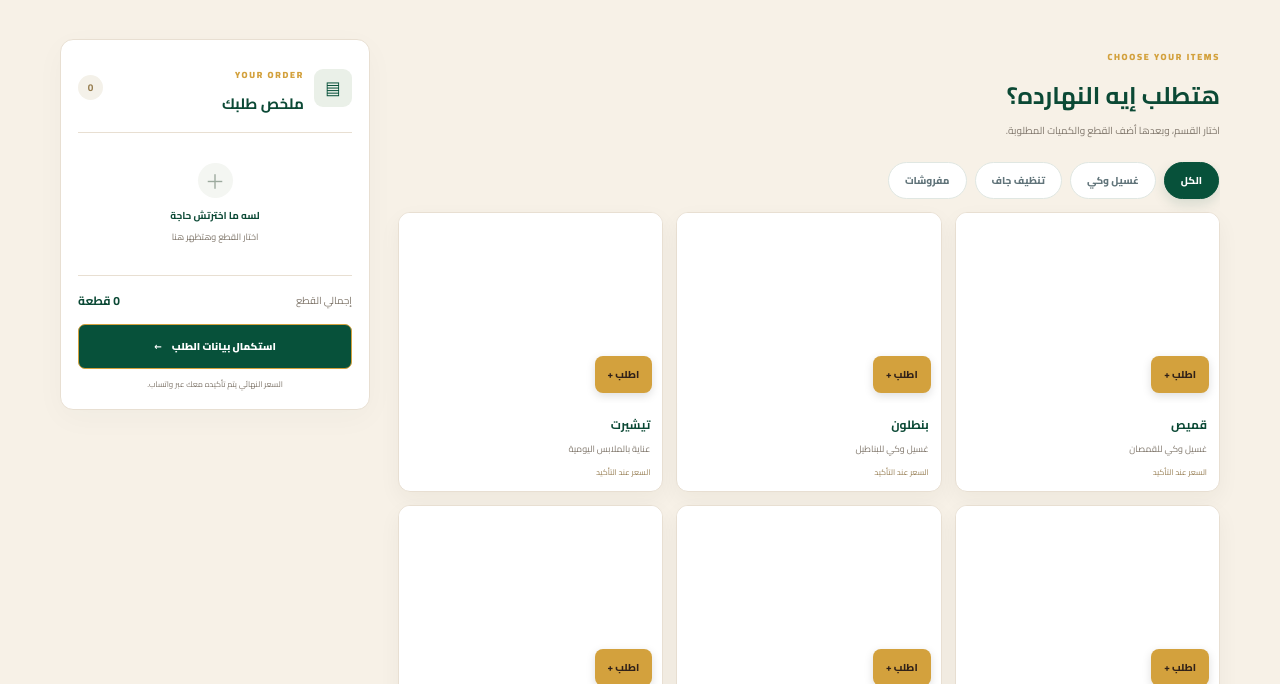
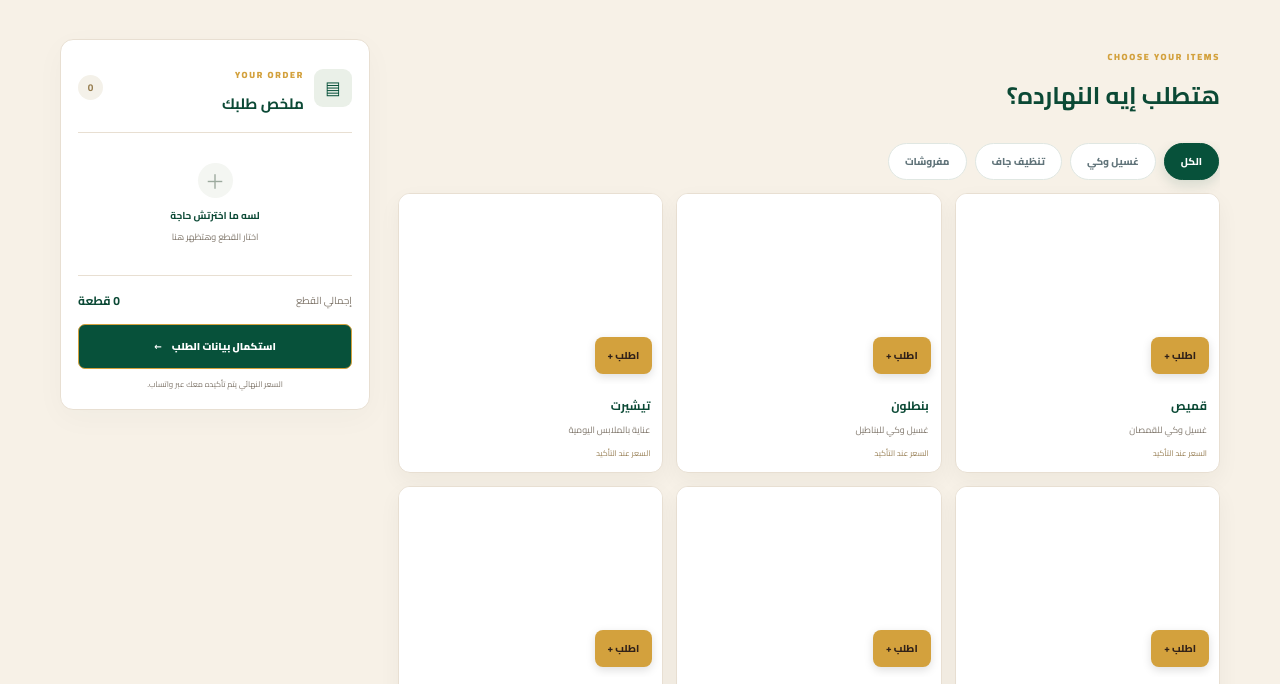
Before and after one commit to P-O-A-C/Dina-s-Corner, a plain HTML site: page GrandDryClean/order.html in a window 1280 px wide. Shown: the part 80-764 px from the top of the page. Drawn offline with nearby package versions, Linux system fonts and the light colour scheme; no server answers.

Commit message:
Update order section content in order.html
Removed the description paragraph in the order section.

```diff
--- a/GrandDryClean/order.html
+++ b/GrandDryClean/order.html
@@ -26,7 +26,7 @@
     <section class="order-content page-wrap">
       <div class="catalog-column">
         <div class="section-intro">
-          <div><span class="eyebrow">CHOOSE YOUR ITEMS</span><h2>هتطلب إيه النهارده؟</h2><p>اختار القسم، وبعدها أضف القطع والكميات المطلوبة.</p></div>
+          <div><span class="eyebrow">CHOOSE YOUR ITEMS</span><h2>هتطلب إيه النهارده؟</h2><p></p></div>
         </div>
         <nav class="category-tabs" id="categoryTabs" aria-label="أقسام الخدمات"></nav>
         <div class="products-grid" id="productsGrid" aria-live="polite"></div>
```
